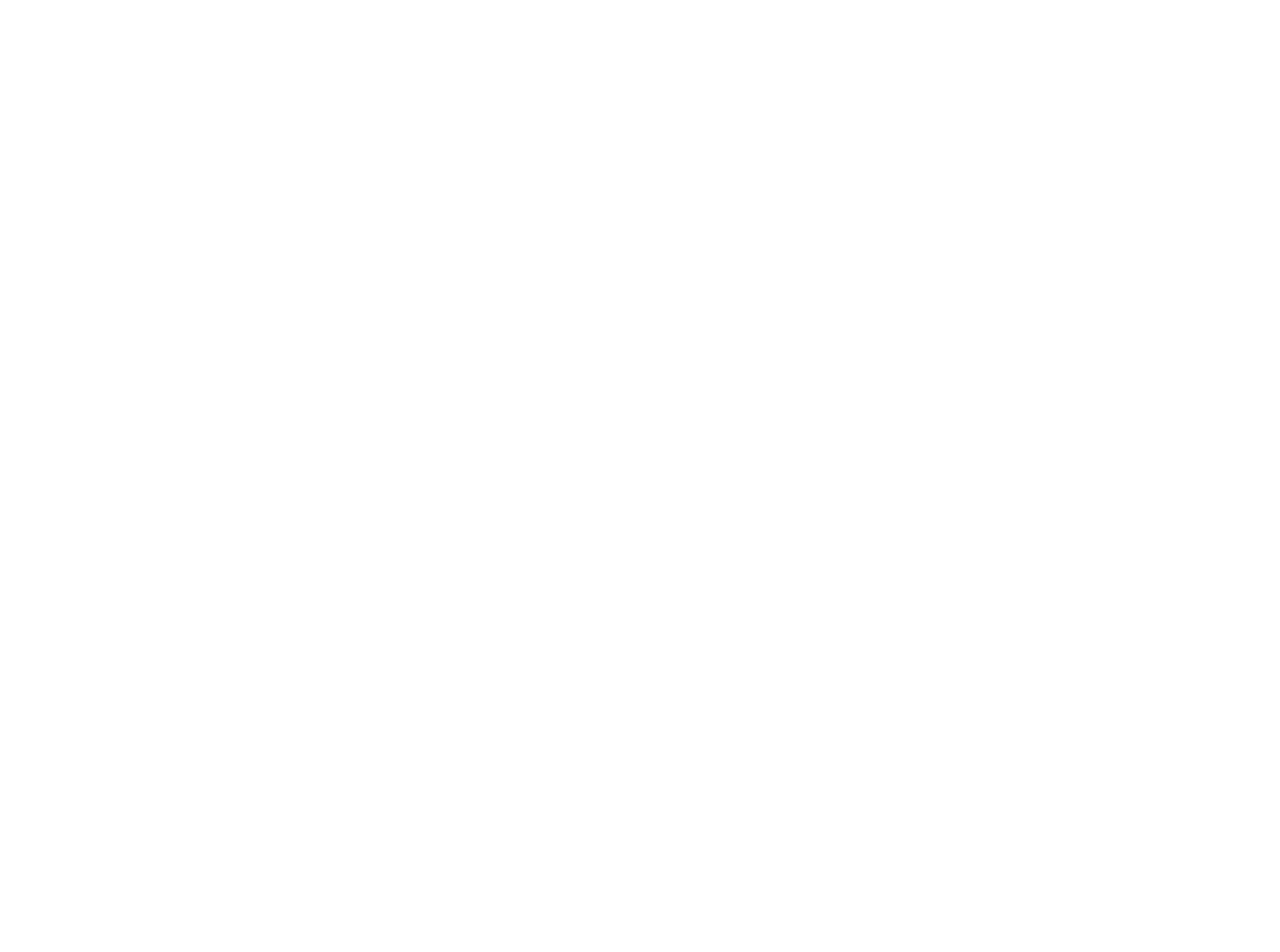
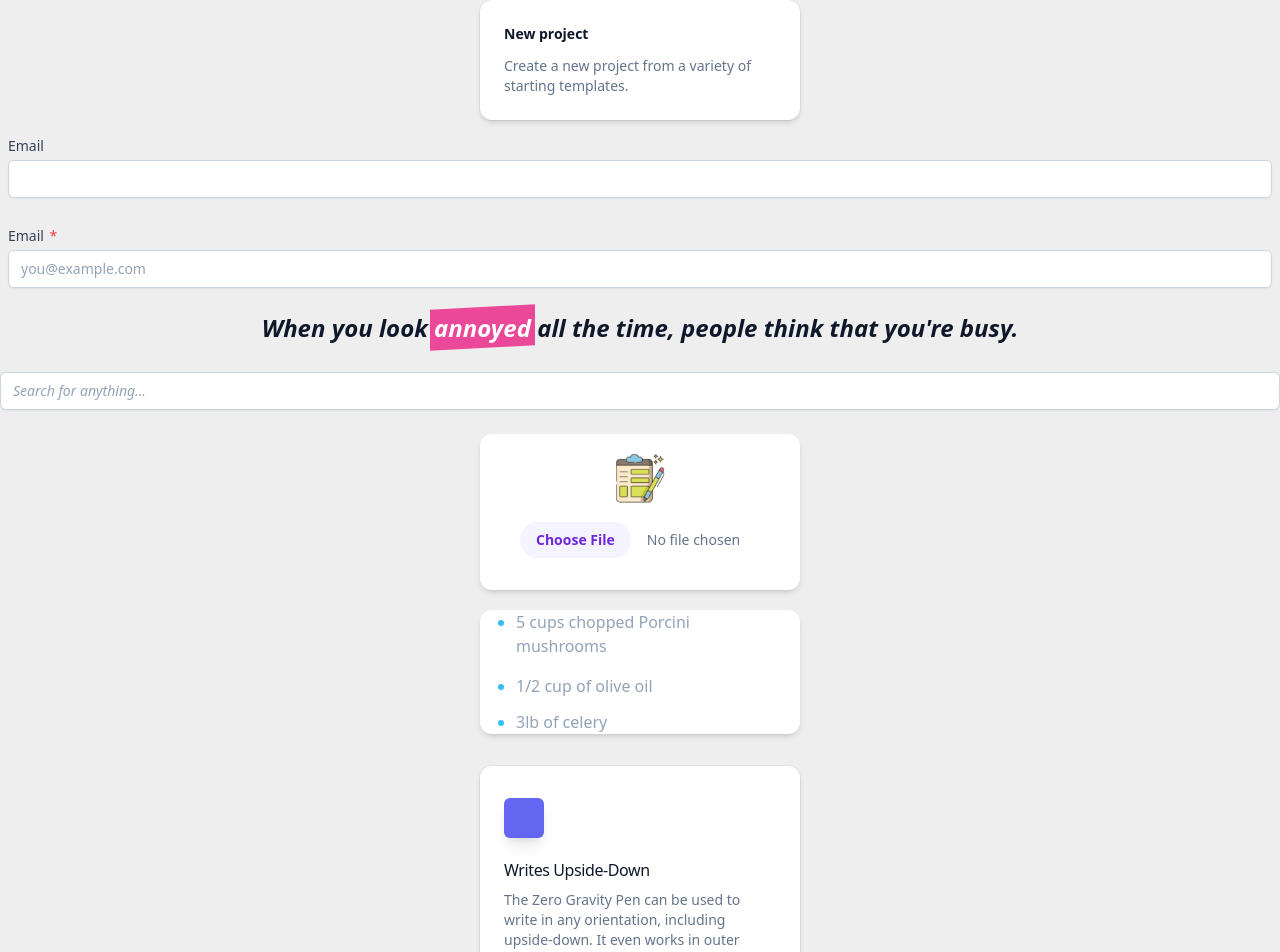
Before and after one commit to mflavin/v3tw, a Vue app: page / in a window 1280 px wide. Shown: the part 346-1298 px from the top of the page. Before the commit the page ends 800 px from the top, so only its background shows below. Built offline with nearby package versions, Linux system fonts and the light colour scheme.

Commit message:
Tailwind core concepts: https://tailwindcss.com/docs/hover-focus-and-other-states

```diff
--- a/package.json
+++ b/package.json
@@ -30,7 +30,9 @@
     "eslint-plugin-vue": "^8.2.0",
     "jsdom": "^19.0.0",
     "postcss": "^8.4.14",
-    "prettier": "^2.5.1",
+    "postcss-import": "^14.1.0",
+    "prettier": "^2.6.2",
+    "prettier-plugin-tailwindcss": "^0.1.11",
     "start-server-and-test": "^1.14.0",
     "tailwindcss": "^3.1.2",
     "vite": "^2.9.9",
--- a/postcss.config.js
+++ b/postcss.config.js
@@ -1,5 +1,7 @@
 module.exports = {
   plugins: {
+    'postcss-import': {},
+    'tailwindcss/nesting': {},
     tailwindcss: {},
     autoprefixer: {},
   },
--- a/src/App.vue
+++ b/src/App.vue
@@ -1,12 +1,27 @@
 <script setup>
-import { RouterLink, RouterView } from "vue-router";
+import { RouterLink, RouterView } from 'vue-router';
 </script>
 
 <template>
   <!-- <RouterLink to="/">Home</RouterLink> -->
-  <RouterView />
+  <RouterView :class="{ dark: isDark }" />
 </template>
 
+<script>
+import { mapState } from 'pinia';
+import { darkmode } from '@/stores/darkmode';
+
+export default {
+  name: 'app',
+  computed: {
+    ...mapState(darkmode, ['isDark']),
+  },
+};
+</script>
+
 <style>
-@import "@/assets/base.css";
+/* @import "@/assets/base.css"; */
+body {
+  background-color: #eee;
+}
 </style>
--- a/src/index.css
+++ b/src/index.css
@@ -1,3 +1,21 @@
 @tailwind base;
 @tailwind components;
 @tailwind utilities;
+
+.focus-error-text-box {
+  @apply mt-1 block w-full rounded-md border
+  border-slate-300 bg-white px-3 py-2 text-sm
+  placeholder-slate-400 shadow-sm
+  invalid:border-pink-500 invalid:text-pink-600
+  focus:border-sky-500 focus:outline-none focus:ring-1 focus:ring-sky-500
+  focus:invalid:border-pink-500 focus:invalid:ring-pink-500
+  disabled:border-slate-200 disabled:bg-gray-100 disabled:text-slate-500 disabled:shadow-none;
+}
+
+.rounded-card {
+  @apply mx-auto max-w-xs rounded-xl bg-white shadow-md;
+}
+
+.toast-card {
+  @apply mb-5 flex flex-wrap items-center space-x-4 p-6 pt-2;
+}
--- /dev/null
+++ b/src/stores/darkMode.js
@@ -0,0 +1,16 @@
+import { defineStore } from 'pinia';
+
+export const darkmode = defineStore({
+  id: 'darkmode',
+  state: () => ({
+    dark: false,
+  }),
+  getters: {
+    isDark: (state) => state.dark,
+  },
+  actions: {
+    toggleDarkMode() {
+      this.dark = !this.dark;
+    },
+  },
+});
--- a/src/views/HomeView.vue
+++ b/src/views/HomeView.vue
@@ -1,7 +1,10 @@
 <template>
-  <div
-    class="p-6 max-w-sm mx-auto bg-white rounded-xl shadow-md flex items-center space-x-4"
-  >
+  <main class="pt-5">
+    <!-- https://tailwindcss.com/docs/utility-first -->
+    <div class="rounded-card toast-card">
+      <div class="-mt-2 w-full text-right text-slate-400 hover:text-slate-900">
+        <span class="text-2xl font-medium md:cursor-pointer" aria-hidden="true"> &times; </span>
+      </div>
       <div class="shrink-0">
         <img class="h-12 w-12" src="favicon.ico" alt="Logo" />
       </div>
@@ -10,4 +13,205 @@
         <p class="text-sm text-slate-500">You have a new message!</p>
       </div>
     </div>
+
+    <!-- https://tailwindcss.com/docs/hover-focus-and-other-states#form-states -->
+    <form>
+      <label class="mx-2 block">
+        <span class="block text-sm font-medium text-slate-700">Username</span>
+        <!-- Using form state modifers, the classes can be identical for every input -->
+        <input type="text" value="tbone" disabled class="focus-error-text-box" />
+      </label>
+      <label class="mx-2 block">
+        <span class="block text-sm font-medium text-slate-700">Email</span>
+        <!-- Using form state modifers, the classes can be identical for every input -->
+        <input type="email" value="tbone" class="focus-error-text-box" />
+      </label>
+      <label class="mx-2 block">
+        <span class="block text-sm font-medium text-slate-700">Password</span>
+        <!-- Using form state modifers, the classes can be identical for every input -->
+        <input type="password" value="tbone" class="focus-error-text-box" />
+      </label>
+    </form>
+
+    <!-- https://tailwindcss.com/docs/hover-focus-and-other-states#styling-based-on-parent-state -->
+    <a
+      href="#"
+      class="
+        rounded-card
+        group
+        my-4
+        block
+        p-6
+        ring-1 ring-slate-900/5
+        hover:bg-sky-500 hover:ring-sky-500
+      "
+    >
+      <div class="flex items-center space-x-3">
+        <h3 class="text-sm font-semibold text-slate-900 group-hover:text-white">New project</h3>
+      </div>
+      <p class="mt-3 text-sm text-slate-500 group-hover:text-white">
+        Create a new project from a variety of starting templates.
+      </p>
+    </a>
+
+    <!-- https://tailwindcss.com/docs/hover-focus-and-other-states#styling-based-on-sibling-state -->
+    <form>
+      <label class="mx-2 block">
+        <span class="block text-sm font-medium text-slate-700">Email</span>
+        <input type="email" class="focus-error-text-box peer" />
+        <p class="invisible mt-2 text-sm text-pink-600 peer-invalid:visible">
+          Please provide a valid email address.
+        </p>
+      </label>
+    </form>
+
+    <!-- https://tailwindcss.com/docs/hover-focus-and-other-states#before-and-after -->
+    <label class="mx-2 block">
+      <span class="block text-sm font-medium text-slate-700">
+        Email
+        <span class="ml-0.5 text-red-500" aria-hidden="true">*</span>
+      </span>
+      <input type="email" name="email" class="focus-error-text-box" placeholder="you@example.com" />
+    </label>
+    <blockquote class="pt-6 text-center text-2xl font-semibold italic text-slate-900">
+      When you look
+      <span class="relative">
+        <span class="absolute -inset-1 block -skew-y-3 bg-pink-500" aria-hidden="true"></span>
+        <span class="relative text-white">annoyed</span>
+      </span>
+      all the time, people think that you're busy.
+    </blockquote>
+
+    <!-- https://tailwindcss.com/docs/hover-focus-and-other-states#placeholder-text -->
+    <label class="relative block py-6">
+      <span class="sr-only">Search</span>
+      <span class="absolute inset-y-0 left-0 flex items-center pl-2">
+        <svg class="h-5 w-5 fill-slate-300" viewBox="0 0 20 20">
+          <!-- ... -->
+        </svg>
+      </span>
+      <input
+        class="focus-error-text-box placeholder:italic placeholder:text-slate-400"
+        placeholder="Search for anything..."
+        type="text"
+        name="search"
+      />
+    </label>
+
+    <!-- https://tailwindcss.com/docs/hover-focus-and-other-states#file-input-buttons -->
+    <form class="rounded-card toast-card">
+      <div class="my-1 mx-auto">
+        <img class="h-16 w-16" src="img/icons/apple-touch-icon.png" alt="Logo" />
+      </div>
+      <label class="my-2 mx-4 block">
+        <span class="sr-only">Choose profile photo</span>
+        <input
+          type="file"
+          class="
+            block
+            w-full
+            text-sm text-slate-500
+            file:mr-4
+            file:rounded-full
+            file:border-0
+            file:bg-violet-50
+            file:py-2
+            file:px-4
+            file:text-sm
+            file:font-semibold
+            file:text-violet-700
+            hover:file:bg-violet-100
+          "
+        />
+      </label>
+    </form>
+
+    <!-- https://tailwindcss.com/docs/hover-focus-and-other-states#list-markers -->
+    <ul
+      role="list"
+      class="rounded-card mb-8 list-disc space-y-3 pl-5 text-slate-400 marker:text-sky-400"
+    >
+      <li class="m-4">5 cups chopped Porcini mushrooms</li>
+      <li class="m-4">1/2 cup of olive oil</li>
+      <li class="m-4">3lb of celery</li>
+    </ul>
+
+    <!-- https://tailwindcss.com/docs/hover-focus-and-other-states#list-markers -->
+    <div
+      class="
+        rounded-card rounded-lg
+        bg-white
+        px-6
+        py-8
+        shadow-xl
+        ring-1 ring-slate-900/5
+        dark:bg-slate-900
+      "
+    >
+      <div>
+        <span
+          @click="toggleDarkMode()"
+          class="inline-flex items-center justify-center rounded-md bg-indigo-500 p-2 shadow-lg"
+        >
+          <svg
+            class="h-6 w-6 text-white"
+            xmlns="http://www.w3.org/2000/svg"
+            fill="none"
+            viewBox="0 0 24 24"
+            stroke="currentColor"
+            aria-hidden="true"
+          >
+            <!-- ... -->
+          </svg>
+        </span>
+      </div>
+      <h3 class="mt-5 text-base font-medium tracking-tight text-slate-900 dark:text-white">
+        Writes Upside-Down
+      </h3>
+      <p class="mt-2 text-sm text-slate-500 dark:text-slate-400">
+        The Zero Gravity Pen can be used to write in any orientation, including upside-down. It even
+        works in outer space.
+      </p>
+    </div>
+
+    <div class="mx-auto max-w-lg p-8">
+      <details
+        class="
+          group
+          rounded-lg
+          p-6
+          open:bg-white open:shadow-lg open:ring-1 open:ring-black/5
+          dark:open:bg-slate-900 dark:open:ring-white/10
+        "
+        open
+      >
+        <summary
+          class="
+            select-none
+            text-sm
+            font-semibold
+            leading-6
+            text-slate-900
+            dark:group-open:text-white
+          "
+        >
+          Why do they call it Ovaltine?
+        </summary>
+        <div class="mt-3 text-sm leading-6 text-slate-600 dark:text-slate-400">
+          <p>The mug is round. The jar is round. They should call it Roundtine.</p>
+        </div>
+      </details>
+    </div>
+  </main>
 </template>
+
+<script>
+import { mapActions } from 'pinia'
+import { darkmode } from '@/stores/darkmode'
+
+export default {
+  methods: {
+    ...mapActions(darkmode, ['toggleDarkMode']),
+  },
+}
+</script>
--- a/tailwind.config.js
+++ b/tailwind.config.js
@@ -1,5 +1,6 @@
 module.exports = {
-  content: ["./index.html", "./src/**/*.{vue,js,ts,jsx,tsx}"],
+  darkMode: 'class',
+  content: ['./index.html', './src/**/*.{vue,js,ts,jsx,tsx}'],
   theme: {
     extend: {},
   },
```
Also changed, not shown: prettier.config.js (added, +14 -0 lines), src/main.js (+7 -7 lines), src/router/index.js (+4 -4 lines), 1 other file (tests, documents, lock files or other folders). Lines whose indentation alone changed are shown as unchanged.
